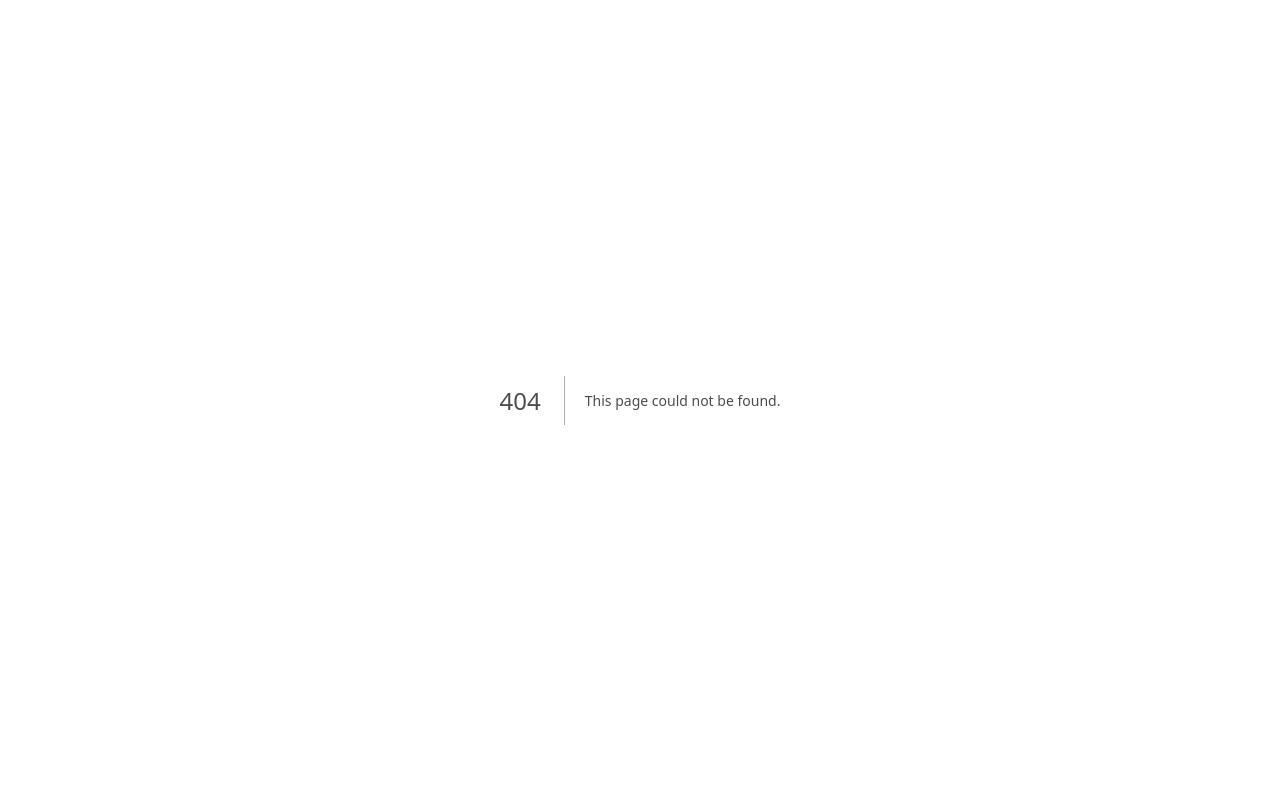
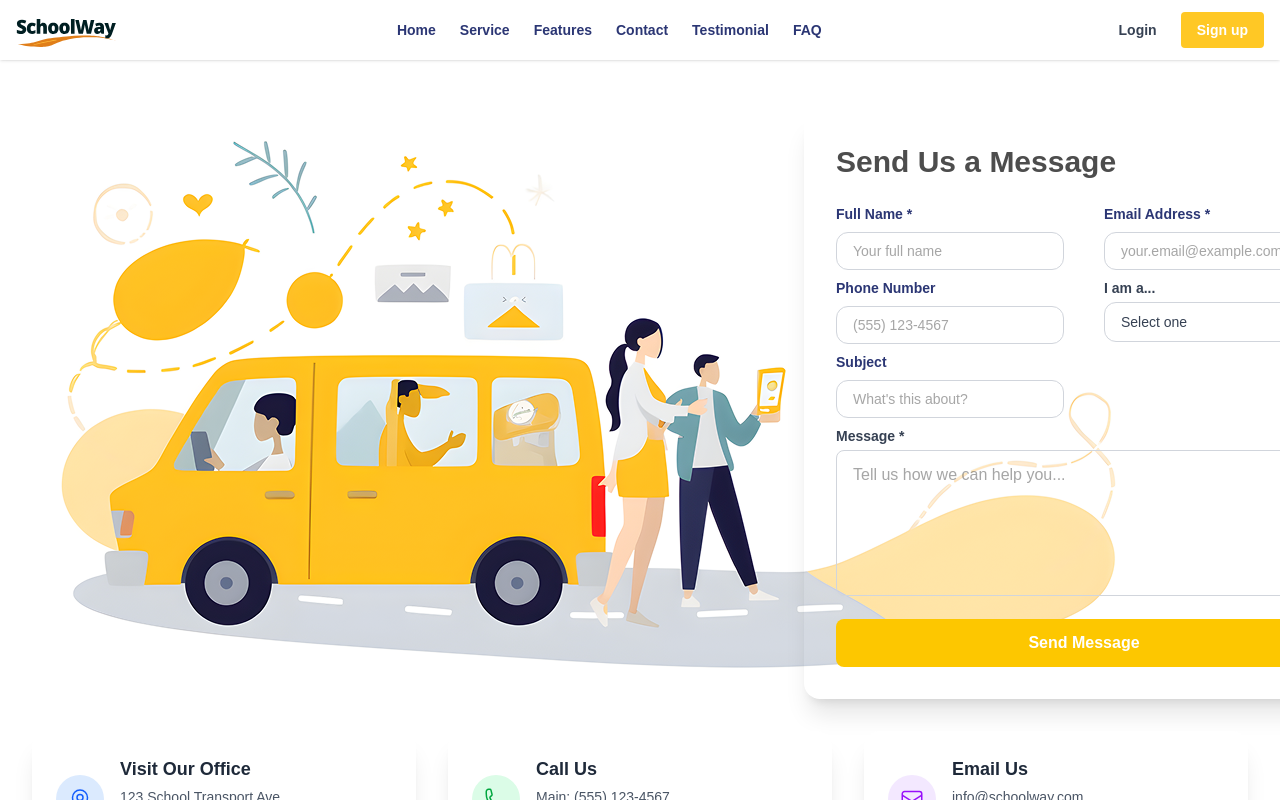
Before and after one commit to duleepa-a/schoolway-frontend, a Next.js app: page /contactus in a window 1280 px wide. Before the commit this address had no page. Built offline with nearby package versions, Linux system fonts and the light colour scheme.

Commit message:
contact us web ui

```diff
--- a/package.json
+++ b/package.json
@@ -9,6 +9,7 @@
     "lint": "next lint"
   },
   "dependencies": {
+    "@heroicons/react": "^2.2.0",
     "@neondatabase/serverless": "^1.0.1",
     "lucide-react": "^0.522.0",
     "next": "15.3.3",
--- /dev/null
+++ b/src/app/contactus/layout.tsx
@@ -0,0 +1,19 @@
+import React , {ReactNode} from 'react'
+import Navbar from '../components/Navbar';
+
+ interface Props {
+    children : ReactNode;
+ }
+
+ const ContactUsLayout = ( {children}:Props) => {
+   return (
+     <div className='h-screen flex flex-col'>
+        <Navbar/>
+        <main className='overflow-y-auto'>
+            {children}
+        </main>
+     </div>
+   )
+ }
+
+ export default ContactUsLayout
--- /dev/null
+++ b/src/app/contactus/page.tsx
@@ -0,0 +1,184 @@
+'use client'
+import { useState } from 'react';
+import {
+  MapPinIcon,
+  PhoneIcon,
+  EnvelopeIcon,
+
+} from '@heroicons/react/24/outline';
+import Footer from '../components/Footer';
+import FormInput from '../components/FormInput';
+
+export default function Contact() {
+  const [formData, setFormData] = useState({
+    name: '',
+    email: '',
+    phone: '',
+    subject: '',
+    message: '',
+    userType: ''
+  });
+
+  const handleSubmit = (e) => {
+    e.preventDefault();
+    console.log('Form submitted:', formData);
+    // Handle form submission
+  };
+
+  const handleChange = (e) => {
+    setFormData({
+      ...formData,
+      [e.target.name]: e.target.value
+    });
+  };
+
+  return (
+    <div className="bg-[#ffffff] bg-no-repeat "
+        style={{
+            backgroundImage: 'url("./illustrations/loginBackground.png")',
+        }}>
+    {/* Contact Form */}
+
+        <div className="p-8  ml-193 w-140 ">
+            <div className='mt-5 rounded-2xl shadow-xl p-8 w-140'>
+              <h2 className="text-3xl font-bold text-gray-800 mb-6">Send Us a Message</h2>
+            <form onSubmit={handleSubmit} className="grid grid-cols-1 md:grid-cols-2 gap-0 gap-x-10">
+                <FormInput
+                    label="Full Name *"
+                    name="name"
+                    placeholder="Your full name"
+                    value={formData.name}
+                    onChange={handleChange}
+                    required
+                />
+                <FormInput
+                    label="Email Address *"
+                    name="email"
+                    type="email"
+                    placeholder="your.email@example.com"
+                    value={formData.email}
+                    onChange={handleChange}
+                    required
+                />
+                <FormInput
+                    label="Phone Number"
+                    name="phone"
+                    type="tel"
+                    placeholder="(555) 123-4567"
+                    value={formData.phone}
+                    onChange={handleChange}
+                />
+                <div>
+                    <label className="text-sm block font-semibold text-gray-700 mb-1">I am a...</label>
+                    <select
+                    name="userType"
+                    value={formData.userType}
+                    onChange={handleChange}
+                    className="w-full h-10 border border-gray-300 rounded-xl px-3 text-sm text-gray-700 focus:ring-2 focus:ring-yellow-500 focus:border-transparent"
+                    >
+                    <option value="" disabled>Select one</option>
+                    <option value="parent">Parent</option>
+                    <option value="school">School Administrator</option>
+                    <option value="driver">Driver</option>
+                    <option value="other">Other</option>
+                    </select>
+                </div>
+
+                <FormInput
+                    label="Subject"
+                    name="subject"
+                    placeholder="What's this about?"
+                    value={formData.subject}
+                    onChange={handleChange}
+                    className="md:col-span-2"
+                />
+
+                <div className="md:col-span-2">
+                    <label className="text-sm block font-semibold text-gray-700 mb-1">Message *</label>
+                    <textarea
+                    name="message"
+                    rows="5"
+                    value={formData.message}
+                    onChange={handleChange}
+                    placeholder="Tell us how we can help you..."
+                    required
+                    className="w-full px-4 py-3 border border-gray-300 rounded-lg focus:ring-1 focus:ring-yellow-500"
+                    ></textarea>
+                </div>
+
+                <div className="md:col-span-2 mt-4">
+                    <button
+                    type="submit"
+                    className="w-full bg-yellow-400 text-white py-3 px-6 rounded-lg font-semibold hover:bg-yellow-500 transition transform hover:scale-105"
+                    >
+                    Send Message
+                    </button>
+                </div>
+            </form>
+            </div>
+        </div>
+
+
+        {/* Contact Info Cards */}
+        <div className="max-w-7xl mx-auto px-4 sm:px-6 lg:px-8 my-8 mt-0">
+            <div className="grid md:grid-cols-3 gap-8">
+
+                {/* Card 1 */}
+                <div className="bg-white rounded-2xl shadow-xl p-6 hover:shadow-2xl transition-shadow">
+                    <div className="grid grid-cols-[auto_1fr] gap-4 items-start">
+                            <div className="mt-5 flex items-center justify-center w-12 h-12 bg-blue-100 rounded-full">
+                            <MapPinIcon className="w-6 h-6 text-blue-600" />
+                            </div>
+                            <div className='items-center'>
+                            <h3 className="text-lg font-semibold text-gray-800 mb-1">Visit Our Office</h3>
+                            <p className="text-sm text-gray-600">
+                                123 School Transport Ave<br />
+                                Education District, ED 12345<br />
+                                United States
+                            </p>
+                            </div>
+                    </div>
+                </div>
+
+                {/* Card 2 */}
+                <div className="bg-white rounded-2xl shadow-xl p-6 hover:shadow-2xl transition-shadow">
+                    <div className="grid grid-cols-[auto_1fr] gap-4 items-start">
+                            <div className="mt-5 flex items-center justify-center w-12 h-12 bg-green-100 rounded-full">
+                            <PhoneIcon className="w-6 h-6 text-green-600" />
+                            </div>
+                            <div>
+                            <h3 className="text-lg font-semibold text-gray-800 mb-1">Call Us</h3>
+                            <p className="text-sm text-gray-600">
+                                Main: (555) 123-4567<br />
+                                Emergency: (555) 987-6543<br />
+                                Toll-free: 1-800-SCHOOL-WAY
+                            </p>
+                            </div>
+                    </div>
+                </div>
+
+                {/* Card 3 */}
+                <div className="bg-white rounded-2xl shadow-xl p-6 hover:shadow-2xl transition-shadow">
+                    <div className="grid grid-cols-[auto_1fr] gap-4 items-start justify-center">
+                        <div className="mt-5 flex items-center justify-center w-12 h-12 bg-purple-100 rounded-full">
+                        <EnvelopeIcon className="w-6 h-6 text-purple-600" />
+                        </div>
+                        <div>
+                        <h3 className="text-lg font-semibold text-gray-800 mb-1">Email Us</h3>
+                        <p className="text-sm text-gray-600">
+                            info@schoolway.com<br />
+                            support@schoolway.com<br />
+                            emergency@schoolway.com
+                        </p>
+                        </div>
+                    </div>
+                </div>
+
+            </div>
+        </div>
+
+      <Footer/>
+    </div>
+
+  );
+}
```
Also changed, not shown: src/app/aboutus/page.tsx (added), 1 other file (tests, documents, lock files or other folders).
